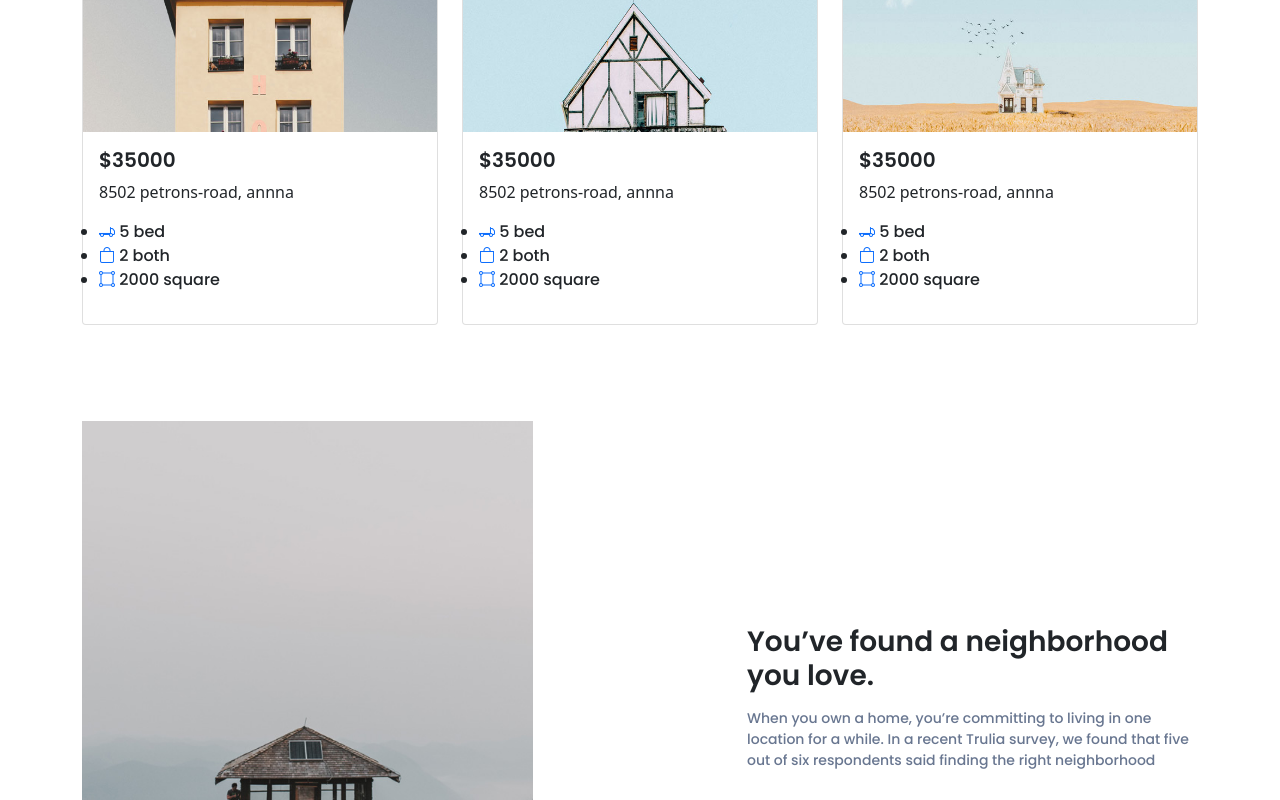
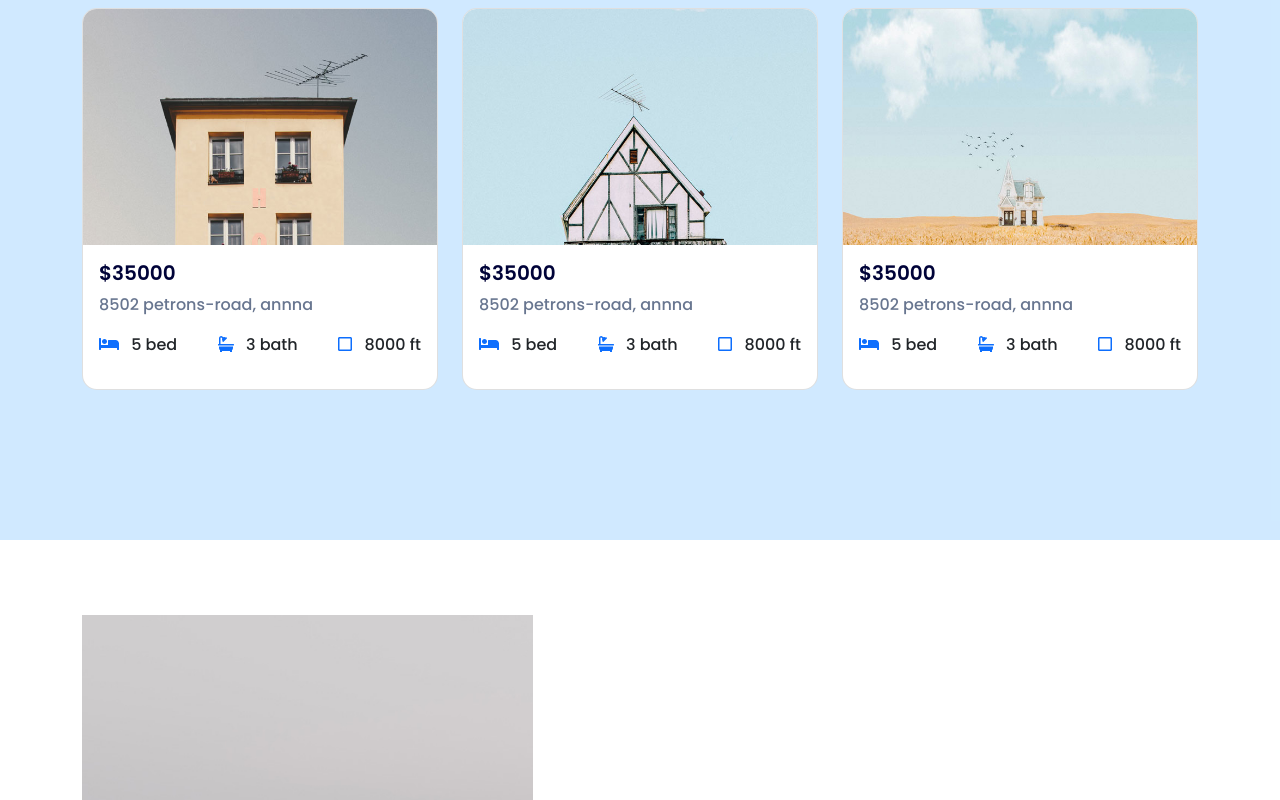
Before and after one commit to rejoan121615/Home-Buisness-Landing-page-bootstrap-, a plain HTML site: page index.html in a window 1280 px wide. Shown: the part 2020-2820 px from the top of the page. Drawn offline with nearby package versions, Linux system fonts and the light colour scheme.

Commit message:
feature properties list complete

```diff
--- a/index.html
+++ b/index.html
@@ -11,6 +11,7 @@
             href="https://cdn.jsdelivr.net/npm/bootstrap-icons@1.3.0/font/bootstrap-icons.css"
         />
         <link rel="stylesheet" href="./css/bootstrapCustom.width.css" />
+        <link rel="stylesheet" href="https://cdnjs.cloudflare.com/ajax/libs/font-awesome/5.15.3/css/all.min.css" integrity="sha512-iBBXm8fW90+nuLcSKlbmrPcLa0OT92xO1BIsZ+ywDWZCvqsWgccV3gFoRBv0z+8dLJgyAHIhR35VZc2oM/gI1w==" crossorigin="anonymous" referrerpolicy="no-referrer" />
         <link rel="stylesheet" href="./css/style.css" />
     </head>
     <body>
@@ -652,9 +653,9 @@
             <div class="container pb-5 mb-xl-5">
                 <div class="how__works__text mt-4">
                     <div class="sec__text__head">
-                        <span class="border"></span>
-                        <h3 class="text-center sec-heading">
-                            How its works?
+                        <div class="black-border mx-auto mb-3"></div>
+                        <h3 class="text-center sec-heading mb-4">
+                            How its works ?
                         </h3>
                         <p class="text-center para-md">
                             Everything you need to know when you're looking to buy,
@@ -665,16 +666,7 @@
                     </div>
                 </div>
                 <div
-                    class="
-                        row
-                        w-lg-75
-                        m-lg-auto
-                        mt-5 mt-xl-4
-                        how__it__cards
-                        justify-content-center
-                        w-lg-90 w-xl-80 w-xxl-70
-                    "
-                >
+                    class="row w-lg-75 mx-auto mt-5 justify-content-center w-lg-90 w-xl-80 w-xxl-70">
                     <!-- card one  -->
                     <div
                         class="
@@ -856,8 +848,8 @@
             </div>
         </section>
         <!-- feature properties  -->
-        <section id="feature__properties" class="section__sky">
-            <div class="container py-4 py-lg-5">
+        <section id="feature" class="section-sky">
+            <div class="container section-space">
                 <!-- control panel  -->
                 <div class="row justify-content-between">
                     <div class="col-12 col-sm-6">
@@ -893,27 +885,25 @@
                 <div class="card__container row justify-content-lg-between justify-content-center mt-5 ">
                     <!-- cards  -->
                     <div class="col-12 col-sm-10 col-lg-4 mb-4 mb-lg-0">
-                        <div class="card">
+                        <div class="card b-r overflow-hidden">
                             <img class="card-img-top" src="./img/house_list/house-1.jpg" alt="House Image" />
                             <div class="card-body">
-                                <h5 class="card-title font-semiBold">$35000</h5>
-                                <p class="card-text text para_sm">
+                                <h5 class="card-title item-title">$35000</h5>
+                                <p class="card-text text para-md">
                                     8502 petrons-road, annna
                                 </p>
-                                <ul class="details__list list__none ps-0">
+                                <ul class="list-none ps-0 d-flex justify-content-between">
                                     <li class="list font-medium para_sm">
-                                        <i class="bi bi-truck-flatbed text-primary"></i>
-                                        5 bed
+                                        <i class="fas fa-bed text-primary"></i>
+                                        <p class="para-sm d-inline-block mb-0 ms-2">5 bed</p>
                                     </li>
                                     <li class="list font-medium para_sm">
-                                        <i class="bi bi-bag text-primary"></i>
-                                        2 both
+                                        <i class="fas fa-bath text-primary"></i>
+                                        <p class="para-sm d-inline-block mb-0 ms-2">3 bath</p>
                                     </li>
                                     <li class="list font-medium para_sm">
-                                        <i
-                                            class="bi bi-bounding-box-circles text-primary"
-                                        ></i>
-                                        2000 square
+                                        <i class="far fa-square text-primary"></i>
+                                        <p class="para-sm d-inline-block mb-0 ms-2">8000 ft</p>
                                     </li>
                                 </ul>
                             </div>
@@ -921,27 +911,25 @@
                     </div>
                     <!-- cards  -->
                     <div class="col-12 col-sm-10 col-lg-4 mb-4 mb-lg-0">
-                        <div class="card">
+                        <div class="card b-r overflow-hidden">
                             <img class="card-img-top" src="./img/house_list/house-2.jpg" alt="House Image" />
                             <div class="card-body">
-                                <h5 class="card-title font-semiBold">$35000</h5>
-                                <p class="card-text text para_sm">
+                                <h5 class="card-title item-title">$35000</h5>
+                                <p class="card-text text para-md">
                                     8502 petrons-road, annna
                                 </p>
-                                <ul class="details__list list__none ps-0">
+                                <ul class="list-none ps-0 d-flex justify-content-between">
                                     <li class="list font-medium para_sm">
-                                        <i class="bi bi-truck-flatbed text-primary"></i>
-                                        5 bed
+                                        <i class="fas fa-bed text-primary"></i>
+                                        <p class="para-sm d-inline-block mb-0 ms-2">5 bed</p>
                                     </li>
                                     <li class="list font-medium para_sm">
-                                        <i class="bi bi-bag text-primary"></i>
-                                        2 both
+                                        <i class="fas fa-bath text-primary"></i>
+                                        <p class="para-sm d-inline-block mb-0 ms-2">3 bath</p>
                                     </li>
                                     <li class="list font-medium para_sm">
-                                        <i
-                                            class="bi bi-bounding-box-circles text-primary"
-                                        ></i>
-                                        2000 square
+                                        <i class="far fa-square text-primary"></i>
+                                        <p class="para-sm d-inline-block mb-0 ms-2">8000 ft</p>
                                     </li>
                                 </ul>
                             </div>
@@ -949,27 +937,25 @@
                     </div>
                     <!-- cards  -->
                     <div class="col-12 col-sm-10 col-lg-4 mb-4 mb-lg-0">
-                        <div class="card">
+                        <div class="card b-r overflow-hidden">
                             <img class="card-img-top" src="./img/house_list/house-3.jpg" alt="House Image" />
-                            <div class="card-body">
-                                <h5 class="card-title font-semiBold">$35000</h5>
-                                <p class="card-text text para_sm">
+                           <div class="card-body">
+                                <h5 class="card-title item-title">$35000</h5>
+                                <p class="card-text text para-md">
                                     8502 petrons-road, annna
                                 </p>
-                                <ul class="details__list list__none ps-0">
+                                <ul class="list-none ps-0 d-flex justify-content-between">
                                     <li class="list font-medium para_sm">
-                                        <i class="bi bi-truck-flatbed text-primary"></i>
-                                        5 bed
+                                        <i class="fas fa-bed text-primary"></i>
+                                        <p class="para-sm d-inline-block mb-0 ms-2">5 bed</p>
                                     </li>
                                     <li class="list font-medium para_sm">
-                                        <i class="bi bi-bag text-primary"></i>
-                                        2 both
+                                        <i class="fas fa-bath text-primary"></i>
+                                        <p class="para-sm d-inline-block mb-0 ms-2">3 bath</p>
                                     </li>
                                     <li class="list font-medium para_sm">
-                                        <i
-                                            class="bi bi-bounding-box-circles text-primary"
-                                        ></i>
-                                        2000 square
+                                        <i class="far fa-square text-primary"></i>
+                                        <p class="para-sm d-inline-block mb-0 ms-2">8000 ft</p>
                                     </li>
                                 </ul>
                             </div>
@@ -979,7 +965,7 @@
         </section>
         <!-- neighbour hood  -->
         <section id="neighborhood">
-            <div class="container py-5">
+            <div class="container">
                 <div class="row align-items-center justify-content-lg-between">
                     <!-- image section  -->
                     <div class="img__sec col col-md-5 col-lg-5">
@@ -1125,6 +1111,7 @@
         </footer>
         <!-- js file  -->
         <script src="./js/bootstrap.bundle.min.js"></script>
+        <script src="https://cdnjs.cloudflare.com/ajax/libs/font-awesome/5.15.3/js/all.min.js" integrity="sha512-RXf+QSDCUQs5uwRKaDoXt55jygZZm2V++WUZduaU/Ui/9EGp3f/2KZVahFZBKGH0s774sd3HmrhUy+SgOFQLVQ==" crossorigin="anonymous" referrerpolicy="no-referrer"></script>
         <script src="./js/script.js"></script>
     </body>
 </html>
--- a/scss/style.scss
+++ b/scss/style.scss
@@ -125,17 +125,29 @@ $fonts: (
 .sec-heading {
     @extend .font-semiBold;
     font-size: 30px;
-    @include resp ($lg) {
+    @include resp($lg) {
         font-size: 32x;
     }
-    @include resp ($xl) {
+    @include resp($xl) {
         font-size: 35px;
     }
-    @include resp ($xxl) {
+    @include resp($xxl) {
         font-size: 37px;
     }
 }
 
+.item-title {
+    @extend .font-semiBold;
+    font-size: 20px;
+    color: #000339;
+    @include resp($xxl) {
+        font-size: 22px;
+    }
+}
+
+.section-sky {
+    background-color: $section-sky;
+}
 // ---------------- common style  ---------------------
 //  ---- custom btn -----
 .cus__btn {
@@ -175,6 +187,20 @@ $fonts: (
     border-bottom: 2px solid $text-bold;
 }
 
+.b-r {
+    border-radius: 15px;
+}
+
+.list-none {
+    list-style: none;
+}
+.black-border {
+    width: 100px;
+    height: 4px;
+    border-radius: 5px;
+    background-color: black;
+}
+// --------------------------- sections ----------------------------
 // section style
 .section-space {
     padding-top: 50px;
@@ -185,22 +211,18 @@ $fonts: (
     }
 }
 
-// --------------------------- sections ----------------------------
-
-
-
 // main section
 #main {
     background-color: $section-sky;
     .spacing {
         padding-top: 85px;
         padding-bottom: 55px;
-        @include resp ($lg) {
+        @include resp($lg) {
             padding-bottom: 0px;
         }
         .highlight__img {
             max-width: 400px;
-            @include resp ($md) {
+            @include resp($md) {
                 max-width: 550px;
             }
             @include resp($lg) {
@@ -216,3 +238,25 @@ $fonts: (
         }
     }
 }
+
+// feature properties
+#feature {
+    .container {
+        padding-top: 125px;
+        padding-bottom: 75px;
+    }
+    .card__container {
+        padding-bottom: 75px;
+        i {
+            font-size: 20px;
+        }
+    }
+}
+
+// neighbour hood
+#neighborhood {
+    .container {
+        padding-top: 75px;
+        padding-bottom: 75px;
+    }
+}
```
Also changed, not shown: css/style.css, 1 other file.
